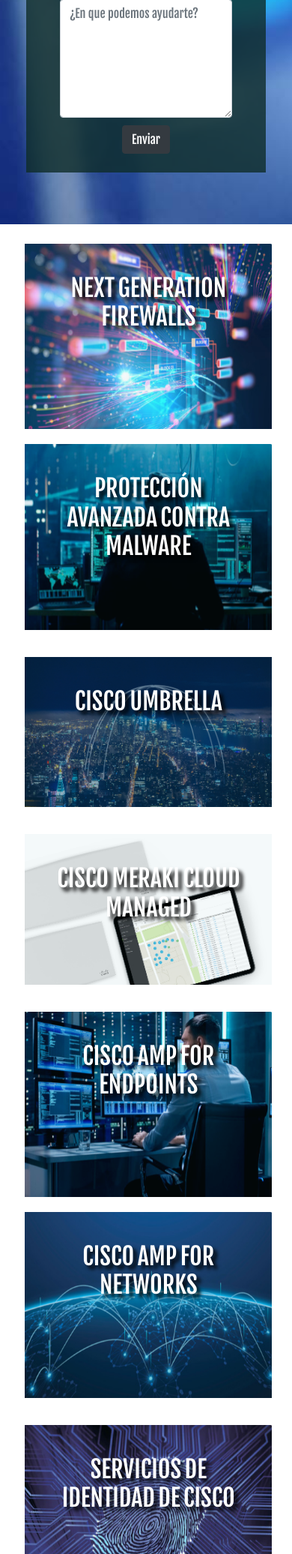
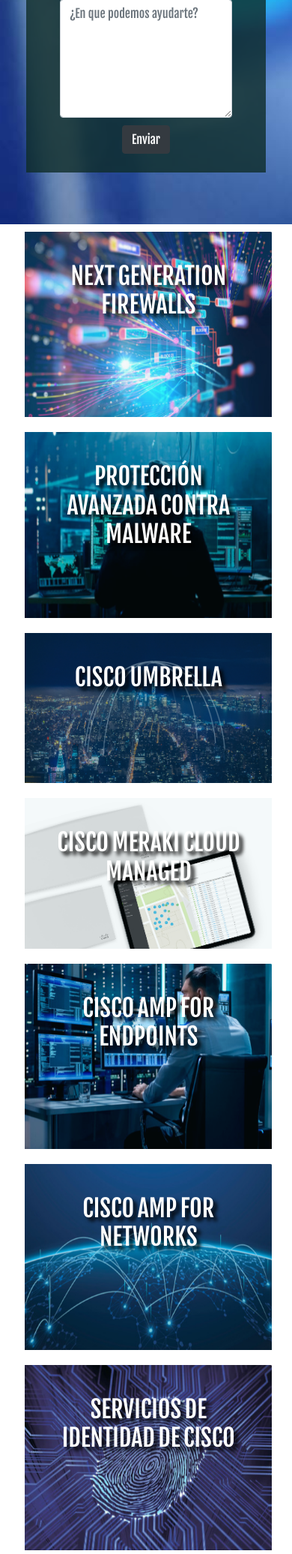
Before and after one commit to xXZOFXx/web_cisco, a PHP site: page / in a window 390 px wide. Shown: the part 1422-3494 px from the top of the page at 75% size. Run offline with PHP 8.4, Linux system fonts and the light colour scheme; some libraries are stand-ins or nearby versions.

Commit message:
responsive

```diff
--- a/css/index.css
+++ b/css/index.css
@@ -609,7 +609,7 @@ text-shadow: 5px 5px 5px black;
 
 /*responsivo alv*/
 
-@media only screen and (max-width: 1606px) {
+@media only screen and (max-width: 20000px) {
 
 
   .cuadro figure {
--- a/index.php
+++ b/index.php
@@ -441,7 +441,7 @@
   <div class="col-md-6">
       <div class="col">
 
-          <div class="cuadro">
+          <div class="cuadro" style="padding-top: 0em;">
               <figure class="effect-apollo">
                   <img src="images/firewall.jpg"  alt="img18"/>
 
@@ -466,7 +466,7 @@
 
                   </div>
 
-                  <div class="cuadro-lg">
+                  <div class="cuadro-lg" style="padding-top: 0em;">
 
                         <figure class="effect-apollo lg " style="width:100%;">
                             <img src="images/CiscoUmbrella.jpg" alt="img22"/>
@@ -486,7 +486,7 @@
 <div class="col-md-6">
 
       <div class="col">
-        <div class="cuadro-lg">
+        <div class="cuadro-lg" style="padding-top: 0em;">
 
               <figure class="effect-apollo lg" style="width:100%;">
                   <img src="images/meraki.jpg" alt="img22"/>
@@ -497,7 +497,7 @@
                                 </figcaption>
                         </figure>
         </div>
-          <div class="cuadro">
+          <div class="cuadro" style="padding-top: 0em;">
               <figure class="effect-apollo">
                 <img src="images/endpoints.jpg" alt="img18"/>
 
@@ -527,7 +527,7 @@
   <div class="col-md-6">
       <div class="col">
 
-          <div class="cuadro">
+          <div class="cuadro" style="padding-top: 0em;">
               <figure class="effect-apollo">
                   <img src="images/hdigital.jpg" alt="img18"/>
 
@@ -563,7 +563,7 @@
 <div class="col-md-6">
     <div class="col">
 
-        <div class="cuadro">
+        <div class="cuadro" style="padding-top: 0em;">
             <figure class="effect-apollo">
                 <img src="images/mail.jpg" alt="img18"/>
 
```
